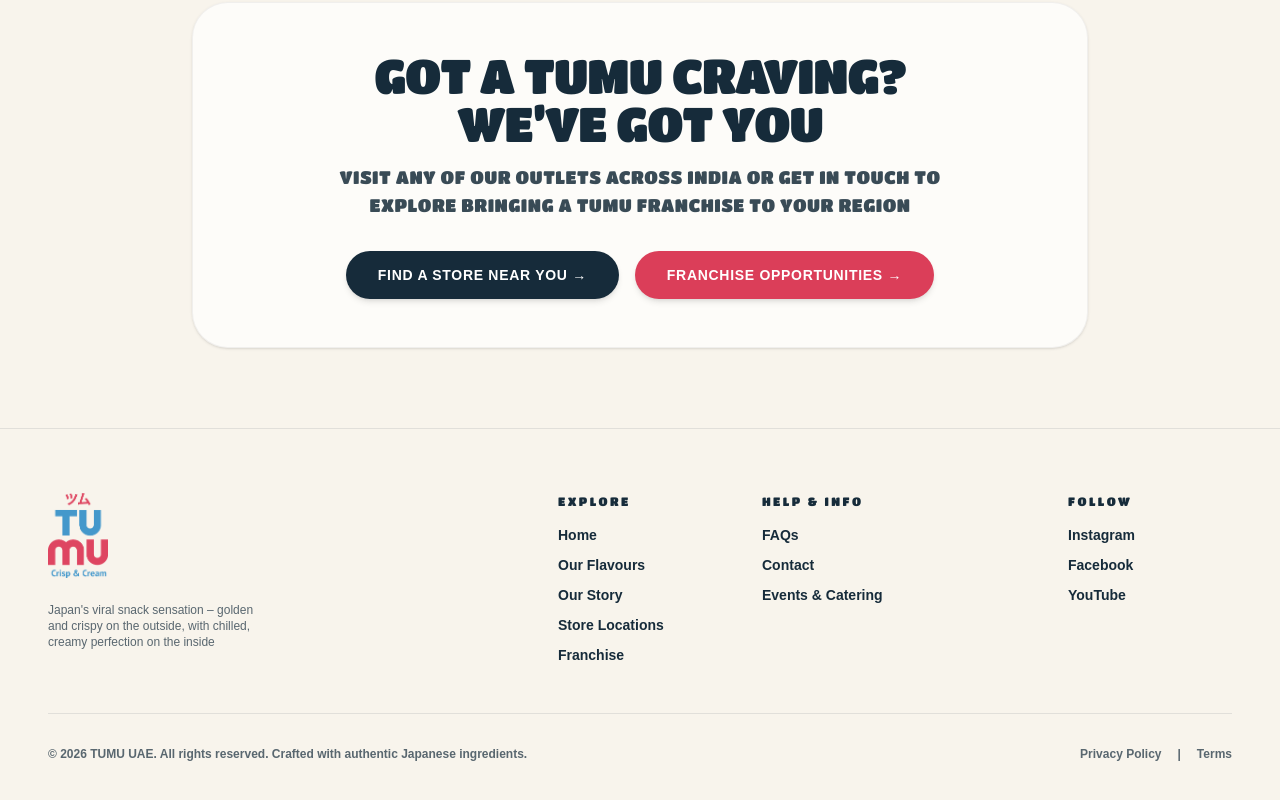
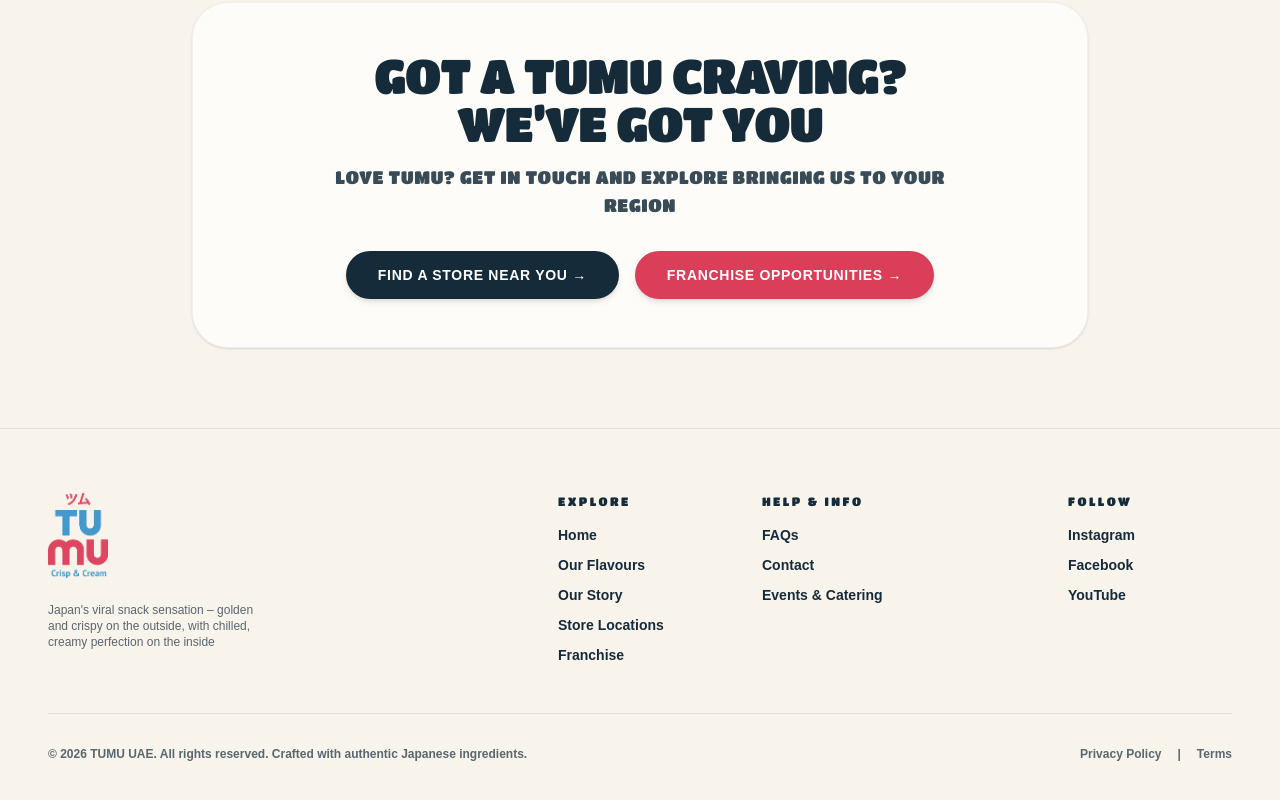
Before and after one commit to ahamadzaeem/tumu2, a Next.js app: page /flavours in a window 1280 px wide. Shown: the part 3416-4216 px from the top of the page. Built offline with nearby package versions, Linux system fonts and the light colour scheme; no server answers; the database is empty; a web font is replaced by a local one.

Commit message:
copy(flavours): update bottom CTA description to 'LOVE TUMU? GET IN TOUCH AND EXPLORE BRINGING US TO YOUR REGION'

```diff
--- a/src/app/flavours/FlavoursClient.tsx
+++ b/src/app/flavours/FlavoursClient.tsx
@@ -766,7 +766,7 @@ export default function FlavoursClient() {
             {fp.ctaHeadingLine2 || "WE’VE GOT YOU"}
           </h3>
           <p className="font-heading text-sm sm:text-base lg:text-lg text-[#162B3A]/85 uppercase tracking-wide max-w-2xl mb-8">
-            {fp.ctaDescription || "VISIT ANY OF OUR OUTLETS ACROSS INDIA OR GET IN TOUCH TO EXPLORE BRINGING A TUMU FRANCHISE TO YOUR REGION"}
+            {fp.ctaDescription || "LOVE TUMU? GET IN TOUCH AND EXPLORE BRINGING US TO YOUR REGION"}
           </p>
           <div className="flex flex-wrap items-center justify-center gap-4">
             <Link
--- a/src/data/siteContent.json
+++ b/src/data/siteContent.json
@@ -136,7 +136,7 @@
     "creamSignoff": "All the way from Japan",
     "ctaHeadingLine1": "GOT A TUMU CRAVING?",
     "ctaHeadingLine2": "WE’VE GOT YOU",
-    "ctaDescription": "VISIT ANY OF OUR OUTLETS ACROSS INDIA OR GET IN TOUCH TO EXPLORE BRINGING A TUMU FRANCHISE TO YOUR REGION"
+    "ctaDescription": "LOVE TUMU? GET IN TOUCH AND EXPLORE BRINGING US TO YOUR REGION"
   },
   "locationsPage": {
     "eyebrow": "STORE LOCATOR",
```
